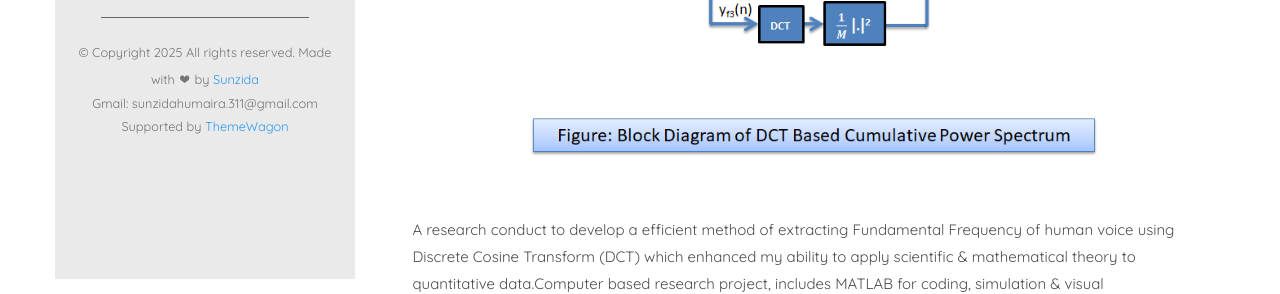
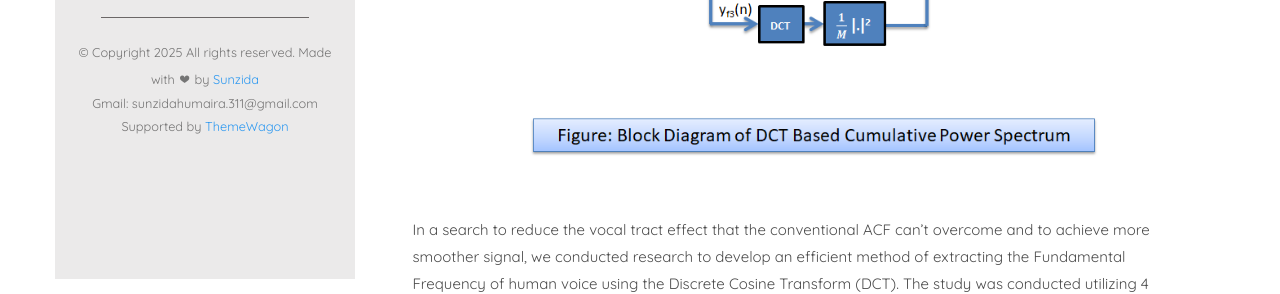
Before and after one commit to sunzida311/sunzida311.github.io, a plain HTML site: page thesis.html in a window 1280 px wide. Shown: the part 521-815 px from the top of the page. Drawn offline with nearby package versions, Linux system fonts and the light colour scheme; files whose address does not match are found by name; a web font is replaced by a local one.

Commit message:
Error correction

```diff
--- a/thesis.html
+++ b/thesis.html
@@ -107,9 +107,9 @@
 									<h4>Supervised By: Dr. Md.Saifur Rahman, Associate Professor, Comilla University</h4>
 									<a href="#" class="blog-img"><img src="images/diagram.png" class="img-responsive" alt="Diagram"></a>
 									<p>
-									A research conduct to develop a efficient method of extracting Fundamental Frequency of human voice using Discrete Cosine Transform (DCT) which enhanced my ability to apply scientific &
-									mathematical theory to quantitative data.Computer based research project, includes MATLAB for coding, simulation & visual representation
- 									of data as well as excel for conducting performance & accuracy measurement. Each investigation involves a written report in LATEX along with their visual representation.
+									In a search to reduce the vocal tract effect that the conventional ACF can’t overcome and to achieve more smoother signal, we conducted research to develop an efficient method of extracting the
+									Fundamental Frequency of human voice using the Discrete Cosine Transform (DCT). The study was conducted utilizing 4 different types of noise(White noise, Babble noise, Train noise & HF-Channel noise)
+									from the KEELE dataset. It is a computer-based research project, includes MATLAB for coding, simulation & visual representation of data with performance & accuracy measurement. Each investigation involves a written report in LATEX along with its visual representation.
 									</p><br>
 									<a href="#" class="blog-img"><img src="images/validationX.png" class="img-responsive" alt="validationX"></a>
 									<div class="desc">
```
Also changed, not shown: Publications.html (+3 -3 lines), 2 other files.
